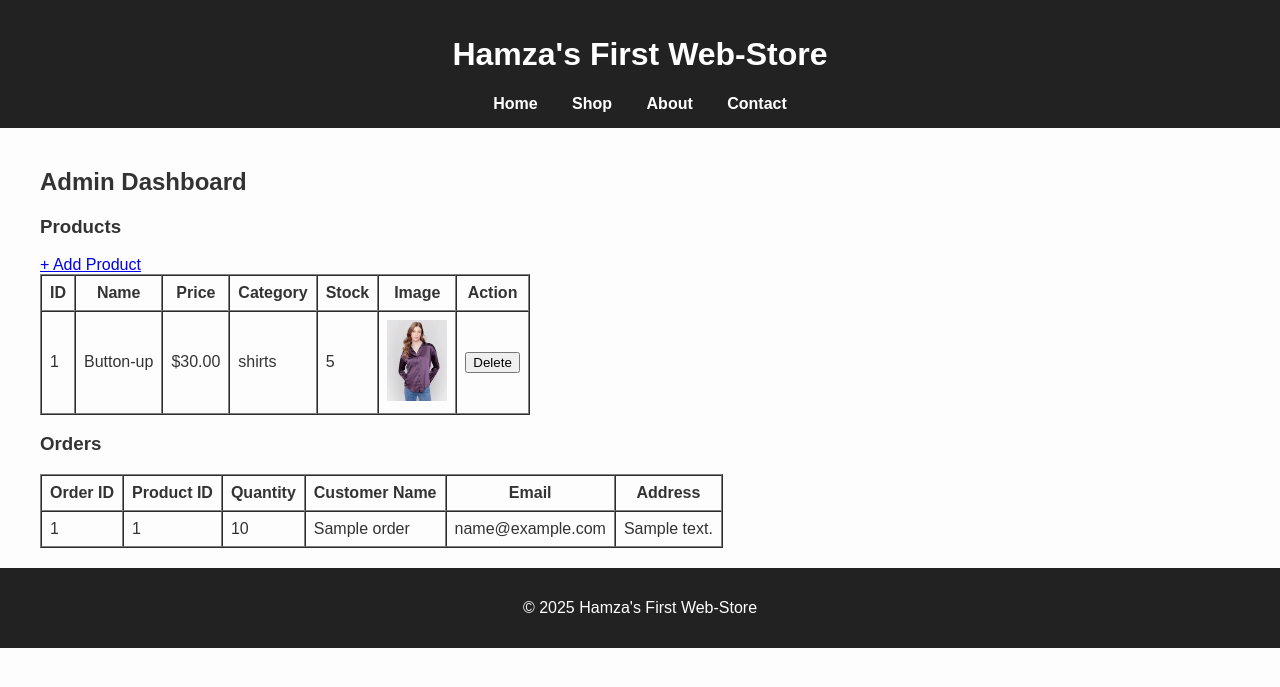
After one commit to hamza-malik-hub/flask-shop, a Flask app: page /admin in a window 1280 px wide. The commit adds this page. Shown: the top 687 px of the page. Run offline with Flask 3, Linux system fonts and the light colour scheme; tables that the repository leaves empty hold one stand-in row (values such as "Sample post").

Commit message:
functionality of the store

```diff
--- a/app.py
+++ b/app.py
@@ -1,121 +1,153 @@
 from flask import Flask, render_template, session, redirect, url_for, request
-from collections import defaultdict
+from flask_sqlalchemy import SQLAlchemy
+import os
 
+# Initialize Flask app
 app = Flask(__name__)
 app.secret_key = "supersecretkey"
 
-# Product list with categories
-global_products = [
-    # Shirts
-    {"id": 1, "name": "Classic T-Shirt", "price": 15.99, "image": "tshirtblack.jpeg", "category": "Shirts"},
-    {"id": 15, "name": "White T-Shirt", "price": 18.99, "image": "shirt.jpeg", "category": "Shirts"},
-    {"id": 16, "name": "Print T-shirt", "price": 22.67, "image": "product1.jpeg", "category": "Shirts"},
-    {"id": 8, "name": "Polo Black Shirt", "price": 19.99, "image": "poloblack.jpeg", "category": "Shirts"},
-    {"id": 9, "name": "Button-up", "price": 22.99, "image": "buttonup1.jpeg", "category": "Shirts"},
-    {"id": 10, "name": "Button-up Black", "price": 22.99, "image": "buttonup2.jpeg", "category": "Shirts"},
+UPLOAD_FOLDER = os.path.join('static', 'uploads')
+app.config['UPLOAD_FOLDER'] = UPLOAD_FOLDER
 
-    # Jackets
-    {"id": 19, "name": "Leather Jacket", "price": 98.77, "image": "product4.jpeg", "category": "Jackets"},
+# Database config
+app.config['SQLALCHEMY_DATABASE_URI'] = 'sqlite:///./shop.db'
+app.config['SQLALCHEMY_TRACK_MODIFICATIONS'] = False
 
-    # Jeans
-    {"id": 2, "name": "Blue Jeans", "price": 39.99, "image": "bluejeans.jpeg", "category": "Jeans"},
-    {"id": 3, "name": "Stylish Jeans", "price": 42.99, "image": "jeans.jpeg", "category": "Jeans"},
-    {"id": 17, "name": "Black Jeans", "price": 33.90, "image": "product2.jpeg", "category": "Jeans"},
+# Initialize DB
+db = SQLAlchemy(app)
 
-    # Pants
-    {"id": 6, "name": "Cargo Black Pants", "price": 34.99, "image": "cargoblack.jpeg", "category": "Pants"},
-    {"id": 7, "name": "Cargo Brown Pants", "price": 34.99, "image": "cargobrown.jpeg", "category": "Pants"},
+# ---------------- Models ----------------
+class Product(db.Model):
+    id = db.Column(db.Integer, primary_key=True)
+    name = db.Column(db.String(100), nullable=False)
+    price = db.Column(db.Float, nullable=False)
+    category = db.Column(db.String(50), nullable=False)
+    image = db.Column(db.String(100), nullable=False)
+    stock = db.Column(db.Integer, default=10)
 
-    # Shoes
-    {"id": 18, "name": "Sports Shoes Black", "price": 65.70, "image": "product3.jpeg", "category": "Shoes"},
-    {"id": 4, "name": "Sports Shoes White", "price": 59.99, "image": "shoes.jpeg", "category": "Shoes"},
-    {"id": 5, "name": "Airforce Shoes", "price": 64.99, "image": "airforceshoes.jpeg", "category": "Shoes"},
-    {"id": 11, "name": "Brown Chelsea Boots", "price": 74.99, "image": "brownchelsea.jpeg", "category": "Shoes"},
-    {"id": 12, "name": "Black Chelsea Boots", "price": 74.99, "image": "blackchelsea.jpeg", "category": "Shoes"},
-    {"id": 13, "name": "Leather Shoes", "price": 84.99, "image": "leathershoes.jpeg", "category": "Shoes"},
-    {"id": 14, "name": "Leather Shoes Brown", "price": 84.99, "image": "leathershoesbrown.jpeg", "category": "Shoes"},
-]
+class Order(db.Model):
+    id = db.Column(db.Integer, primary_key=True)
+    product_id = db.Column(db.Integer, db.ForeignKey('product.id'), nullable=False)
+    quantity = db.Column(db.Integer, nullable=False)
+    customer_name = db.Column(db.String(100), nullable=False)
+    customer_email = db.Column(db.String(100), nullable=False)
+    customer_address = db.Column(db.String(200), nullable=False)
 
-
+# ---------------- Routes ----------------
 @app.route('/')
 def home():
     return render_template('index.html')
 
 @app.route("/shop")
 def shop():
-    category = request.args.get("category")  # get selected category from URL
+    category = request.args.get("category")
+    if category:
+        filtered_products = Product.query.filter_by(category=category).all()
+    else:
+        filtered_products = Product.query.all()
+    categories = sorted(set([p.category for p in Product.query.all()]))
+    return render_template("shop.html", products=filtered_products, categories=categories, selected_category=category)
 
-    # If a category is chosen, filter products
-    if category:
-        filtered_products = [p for p in global_products if p["category"] == category]
-    else:
-        filtered_products = global_products  # show all if no filter
-
-    # Get all categories for dropdown
-    categories = sorted(set([p["category"] for p in global_products]))
-
-    return render_template(
-        "shop.html",
-        products=filtered_products,
-        categories=categories,
-        selected_category=category
-    )
-
-
+# ---------------- Cart Routes ----------------
 @app.route('/add-to-cart/<int:product_id>', methods=['POST'])
 def add_to_cart(product_id):
     cart = session.get('cart', [])
-
-    # Quantity from form
     try:
         quantity = int(request.form.get('quantity', 1))
     except ValueError:
         quantity = 1
 
-    # Get product info
-    product = next((p for p in global_products if p["id"] == product_id), None)
-
+    product = Product.query.get(product_id)
     if product:
         found = False
         for item in cart:
-            if isinstance(item, dict) and item["id"] == product_id:
+            if item["id"] == product_id:
                 item["quantity"] += quantity
                 found = True
                 break
         if not found:
             cart.append({
-                "id": product["id"],
-                "name": product["name"],
-                "price": product["price"],
-                "quantity": quantity
+                "id": product.id,
+                "name": product.name,
+                "price": product.price,
+                "quantity": quantity,
+                "stock": product.stock  # <- This is required
             })
 
     session['cart'] = cart
     session.modified = True
+    return redirect(url_for('shop'))
 
-    return redirect(url_for('shop'))
 
 @app.route('/cart')
 def view_cart():
-    raw_cart = session.get('cart', [])
-    cart = [item for item in raw_cart if isinstance(item, dict)]
+    cart = session.get('cart', [])
     total = sum(item["price"] * item["quantity"] for item in cart)
     return render_template("cart.html", cart=cart, total=total)
 
-@app.route('/payment')
-def payment():
-    raw_cart = session.get('cart', [])
-    cart = [item for item in raw_cart if isinstance(item, dict)]
-    if not cart:
-        return redirect(url_for('shop'))
-    total = sum(item["price"] * item["quantity"] for item in cart)
-    return render_template("payment.html", cart=cart, total=total)
+@app.route('/remove-from-cart/<int:product_id>', methods=['POST'])
+def remove_from_cart(product_id):
+    cart = session.get('cart', [])
+    cart = [item for item in cart if item["id"] != product_id]
+    session['cart'] = cart
+    session.modified = True
+    return redirect(url_for('view_cart'))
+
+@app.route('/update-cart/<int:product_id>', methods=['POST'])
+def update_cart(product_id):
+    cart = session.get('cart', [])
+    try:
+        quantity = int(request.form.get('quantity', 1))
+    except ValueError:
+        quantity = 1
+    for item in cart:
+        if item["id"] == product_id:
+            item["quantity"] = min(quantity, item["stock"])
+            break
+    session['cart'] = cart
+    session.modified = True
+    return redirect(url_for('view_cart'))
 
 @app.route('/clear-cart')
 def clear_cart():
     session.pop('cart', None)
     return redirect(url_for('shop'))
 
+# ---------------- Payment ----------------
+@app.route('/payment', methods=['GET', 'POST'])
+def payment():
+    cart = session.get('cart', [])
+    if not cart:
+        return redirect(url_for('shop'))
+
+    total = sum(item["price"] * item["quantity"] for item in cart)
+
+    if request.method == 'POST':
+        name = request.form['name']
+        email = request.form['email']
+        address = request.form['address']
+
+        for item in cart:
+            new_order = Order(
+                product_id=item["id"],
+                quantity=item["quantity"],
+                customer_name=name,
+                customer_email=email,
+                customer_address=address
+            )
+            db.session.add(new_order)
+
+            product = Product.query.get(item["id"])
+            if product:
+                product.stock -= item["quantity"]
+
+        db.session.commit()
+        session.pop('cart', None)
+        return redirect(url_for('shop'))
+
+    return render_template("payment.html", cart=cart, total=total)
+
+# ---------------- Other Pages ----------------
 @app.route('/about')
 def about():
     return render_template('about.html')
@@ -124,7 +156,52 @@
 def contact():
     return render_template('contact.html')
 
+# ---------------- Admin Routes ----------------
+@app.route('/admin')
+def admin_dashboard():
+    products = Product.query.all()
+    orders = Order.query.all()
+    return render_template('admin_dashboard.html', products=products, orders=orders)
 
+@app.route('/admin/add-product', methods=['GET', 'POST'])
+def add_product():
+    if request.method == 'POST':
+        name = request.form['name']
+        price = float(request.form['price'])
+        category = request.form['category']
+        stock = int(request.form['stock'])
 
+        file = request.files['image']
+        if file:
+            image_path = os.path.join(app.config['UPLOAD_FOLDER'], file.filename)
+            file.save(image_path)
+            image = "uploads/" + file.filename
+        else:
+            image = "default.jpg"
+
+        new_product = Product(name=name, price=price, category=category, stock=stock, image=image)
+        db.session.add(new_product)
+        db.session.commit()
+        return redirect(url_for('admin_dashboard'))
+
+    return render_template('add_product.html')
+
+@app.route('/admin/delete-product/<int:product_id>', methods=['POST'])
+def delete_product(product_id):
+    product = Product.query.get_or_404(product_id)
+    try:
+        if product.image and product.image != "default.jpg":
+            image_path = os.path.join(app.root_path, 'static', product.image)
+            if os.path.exists(image_path):
+                os.remove(image_path)
+    except Exception as e:
+        print("Error deleting image:", e)
+    db.session.delete(product)
+    db.session.commit()
+    return redirect(url_for('admin_dashboard'))
+
+# ---------------- Main ----------------
 if __name__ == "__main__":
+    with app.app_context():
+        db.create_all()
     app.run(debug=True)
--- /dev/null
+++ b/templates/admin_dashboard.html
@@ -0,0 +1,65 @@
+{% extends "layout.html" %}
+{% block content %}
+<h2>Admin Dashboard</h2>
+
+<h3>Products</h3>
+<a href="{{ url_for('add_product') }}" class="btn btn-primary">+ Add Product</a>
+<table border="1" cellpadding="8" cellspacing="0">
+  <thead>
+    <tr>
+      <th>ID</th>
+      <th>Name</th>
+      <th>Price</th>
+      <th>Category</th>
+      <th>Stock</th>
+      <th>Image</th>
+      <th>Action</th>
+    </tr>
+  </thead>
+  <tbody>
+    {% for p in products %}
+    <tr>
+      <td>{{ p.id }}</td>
+      <td>{{ p.name }}</td>
+      <td>${{ "%.2f"|format(p.price) }}</td>
+      <td>{{ p.category }}</td>
+      <td>{{ p.stock }}</td>
+      <td><img src="{{ url_for('static', filename=p.image) }}" alt="{{ p.name }}" width="60"></td>
+      <td>
+        <form action="{{ url_for('delete_product', product_id=p.id) }}" method="POST" style="display:inline;">
+          <button type="submit" onclick="return confirm('Are you sure you want to delete this product?')" class="btn btn-danger">
+            Delete
+          </button>
+        </form>
+      </td>
+    </tr>
+    {% endfor %}
+  </tbody>
+</table>
+
+<h3>Orders</h3>
+<table border="1" cellpadding="8" cellspacing="0">
+  <thead>
+    <tr>
+      <th>Order ID</th>
+      <th>Product ID</th>
+      <th>Quantity</th>
+      <th>Customer Name</th>
+      <th>Email</th>
+      <th>Address</th>
+    </tr>
+  </thead>
+  <tbody>
+    {% for o in orders %}
+    <tr>
+      <td>{{ o.id }}</td>
+      <td>{{ o.product_id }}</td>
+      <td>{{ o.quantity }}</td>
+      <td>{{ o.customer_name }}</td>
+      <td>{{ o.customer_email }}</td>
+      <td>{{ o.customer_address }}</td>
+    </tr>
+    {% endfor %}
+  </tbody>
+</table>
+{% endblock %}
--- a/templates/shop.html
+++ b/templates/shop.html
@@ -169,7 +169,7 @@
     <div class="product-card" data-category="{{ product.category }}">
         <!-- Clickable image with modal link -->
         <a href="#img{{ product.id }}">
-            <img src="{{ url_for('static', filename='images/' + product.image) }}" alt="{{ product.name }}">
+            <img src="{{ url_for('static', filename=product.image) }}" alt="{{ product.name }}">
         </a>
         <h3>{{ product.name }}</h3>
         <p>${{ product.price }}</p>
@@ -182,7 +182,7 @@
     <!-- Modal for image preview -->
     <div id="img{{ product.id }}" class="modal">
         <a href="#" class="modal-close">&times;</a>
-        <img src="{{ url_for('static', filename='images/' + product.image) }}" alt="{{ product.name }}">
+        <img src="{{ url_for('static', filename=product.image) }}" alt="{{ product.name }}">
     </div>
     {% endfor %}
 </div>
```
Also changed, not shown: templates/add_product.html (added, +23 -0 lines), templates/cart.html (+19 -4 lines), instance/shop.db (added), static/uploads/buttonup1.jpeg (added).
